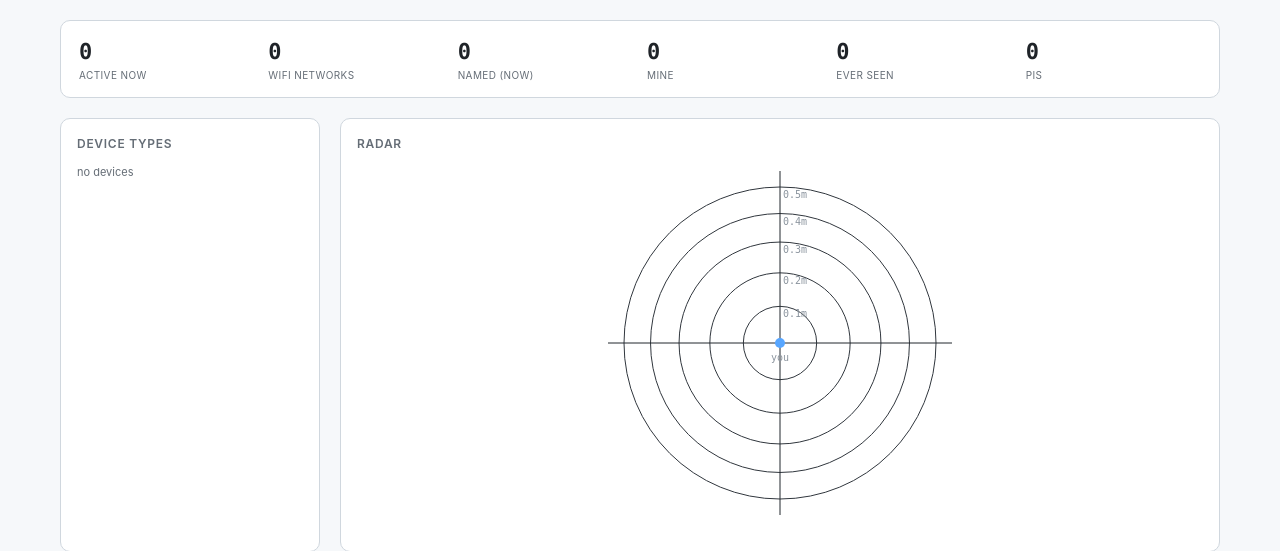
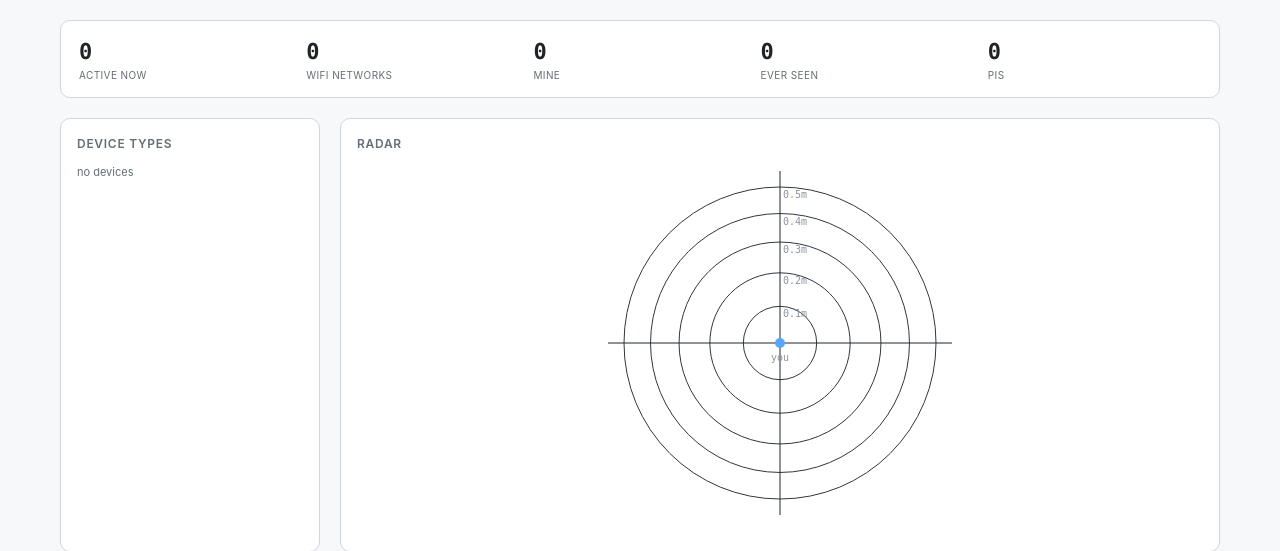
Before and after one commit to siropkin/neighborhood-rhythm, a Flask app: page / in a window 1280 px wide. Shown: the part 58-609 px from the top of the page. Run offline with Flask 3, Linux system fonts and the light colour scheme; data that the repository does not hold is empty.

Commit message:
Drop redundant 'named (now)' stat — the type breakdown already covers it
Co-Authored-By: Claude <noreply@anthropic.com>

```diff
--- a/static/app.js
+++ b/static/app.js
@@ -220,7 +220,6 @@ async function refresh() {
     ]);
     document.getElementById('s-current').textContent = stats.current;
     document.getElementById('s-total').textContent = stats.total;
-    document.getElementById('s-named').textContent = stats.current_named;
     document.getElementById('s-mine').textContent = stats.mine;
     document.getElementById('s-wifi').textContent = stats.wifi;
     document.getElementById('s-sensors').textContent = stats.sensors;
--- a/templates/index.html
+++ b/templates/index.html
@@ -28,7 +28,6 @@
   <section class="stats-row" id="stats">
     <span class="stat"><b id="s-current">0</b><label>active now</label></span>
     <span class="stat"><b id="s-wifi">0</b><label>wifi networks</label></span>
-    <span class="stat"><b id="s-named">0</b><label>named (now)</label></span>
     <span class="stat"><b id="s-mine">0</b><label>mine</label></span>
     <span class="stat"><b id="s-total">0</b><label>ever seen</label></span>
     <span class="stat"><b id="s-sensors">0</b><label>pis</label></span>
```
